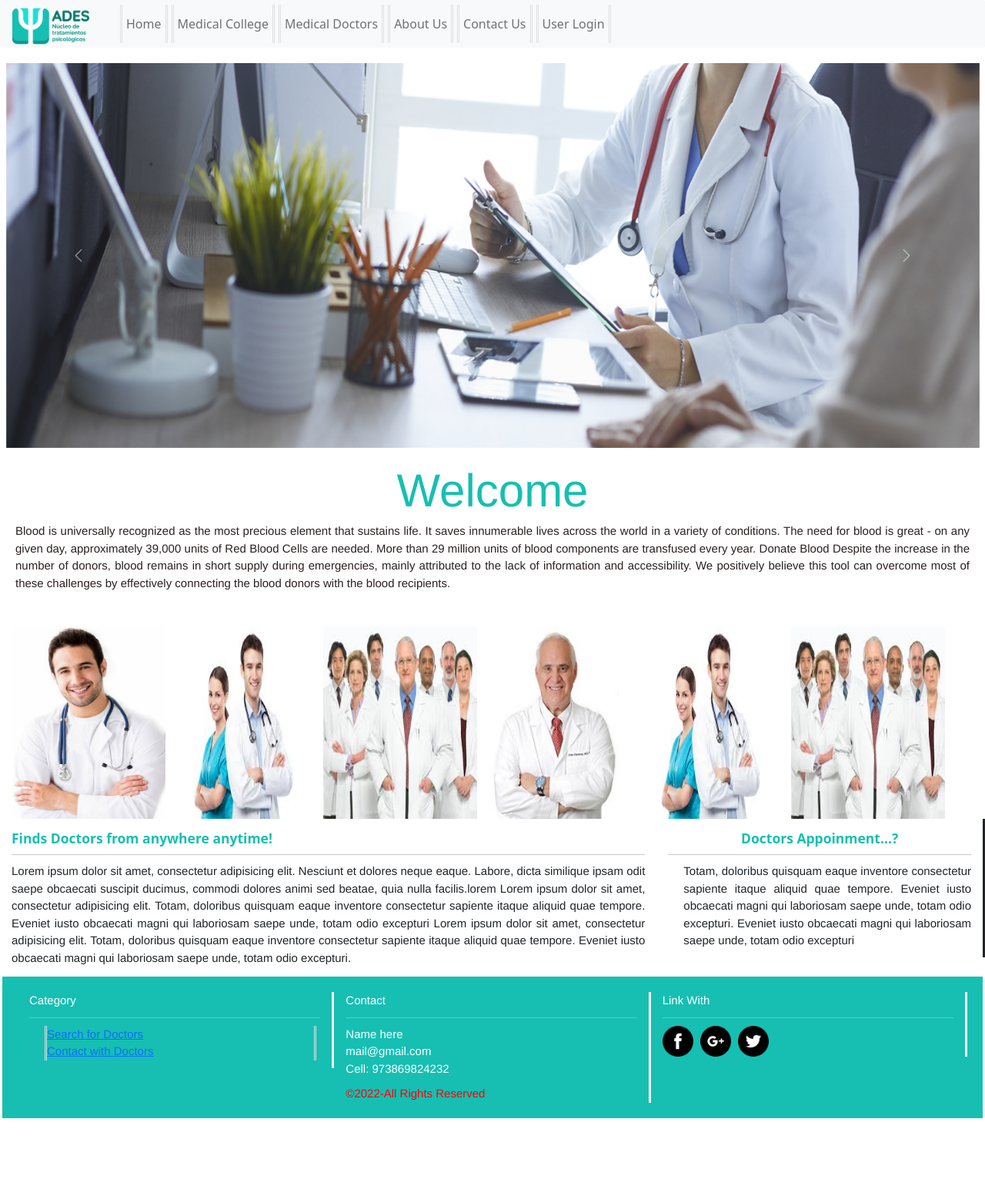
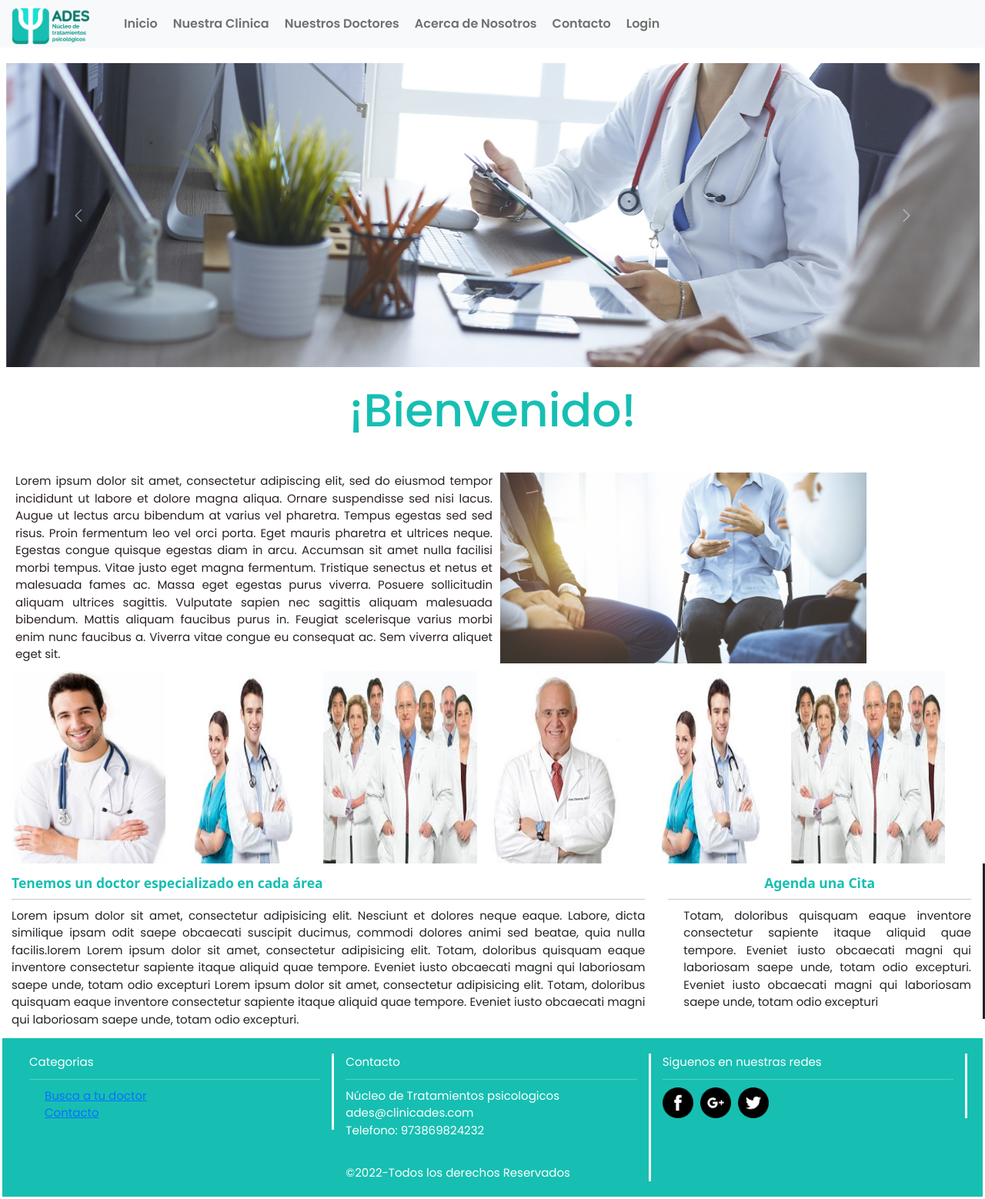
Before and after one commit to krizuwu/Proyect-UDG-Web-site, a PHP site: page / in a window 1280 px wide. Shown: the whole page at 77% size. Before the commit the page ends 1453 px from the top, so only its background shows below. Run offline with PHP 8.4, Linux system fonts and the light colour scheme.

Commit message:
Add files via upload

```diff
--- a/PHP/public/about.php
+++ b/PHP/public/about.php
@@ -6,7 +6,7 @@
 
 	<!-- this is for donor registraton -->
 	<div class="main_content" style="background-color:#fff;">
-		<h3 class="text-center" style="background-color:#16bfb2;color: #fff;">About Us</h3>
+<h1 class="text-center" style="background-color:#16bfb2;color: #fff; height: 40px; font-family: 'Poppins', sans-serif;">Acerca de Nosotros </h1>
 		<div class="col-md-12">
 			<div class="col-md-6">
 				<img src="img/aboutimag33.jpg" alt="" class="img-responsive">
--- a/PHP/public/contact.php
+++ b/PHP/public/contact.php
@@ -5,8 +5,8 @@
 
 
 	<!-- this is for donor registraton -->
+<h1 class="text-center" style="background-color:#16bfb2;color: #fff; height: 40px; font-family: 'Poppins', sans-serif;">Contacto </h1>
 	<div class="contact"  style="background-color: #7faf81;">
-		<h1 class="text-center">Contact us</h1>
 		<form  enctype="multipart/form-data" method="post" class="text-center">
 
 			 Name:<input type="text" name="t1"  required="required" pattern="[a-zA-Z _]{2,15}" title="please enter only character  between 2 to 15 for donor name" />  <br>
--- a/PHP/public/contactus.php
+++ b/PHP/public/contactus.php
@@ -5,7 +5,7 @@
 
 	<!-- this is for donor registraton -->
 	<div class="contactus"  style="background-color:#fff;">
-		<h3 class="text-center" style="background-color:#16bfb2;color: #fff;">Contact Us</h3>
+<h1 class="text-center" style="background-color:#16bfb2;color: #fff; height: 40px; font-family: 'Poppins', sans-serif;">Contacto </h1>
 
 
 
--- a/PHP/public/doctor_patient_login.php
+++ b/PHP/public/doctor_patient_login.php
@@ -5,8 +5,9 @@
 
 
 	<!-- this is for donor registraton -->
+<h1 class="text-center" style="background-color:#16bfb2;color: #fff; height: 40px; font-family: 'Poppins', sans-serif;">Inicia Sesion </h1>
 	<div class="main_content" style="background-color:#fff;">
-		<h2 class="text-center" style="background-color:#16bfb2;color: #fff;padding: 5px;">Choose Your Login</h2>
+
 		<div class="col-md-12">
 			<div class="box1" style="float: left;margin-left: 325px;">
 				<h4 class="text-center;" ><a href="patient_login.php" style="text-decoration: none;color:red;">I am Patient</a></h4>
--- a/PHP/public/doctorinfo.php
+++ b/PHP/public/doctorinfo.php
@@ -4,7 +4,7 @@
 	<!-- mc info -->
 	<div class="doctors">
 
-		                    <h3 class="text-center" style="background-color:#16bfb2;color: #fff;">The Doctors</h3>
+<h1 class="text-center" style="background-color:#16bfb2;color: #fff; height: 40px; font-family: 'Poppins', sans-serif;">Conoce a Nuestros Doctores </h1>
 
 
                              <div class="col-md-12" style="">
--- a/PHP/public/footer.php
+++ b/PHP/public/footer.php
@@ -2,22 +2,23 @@
 			<footer>
 				<div class="col-md-12 fsection">
 					<div class="col-md-4" id="contact">
-					<p>Category</p> <hr>
+					<p>Categorias</p> <hr>
 					<ul>
-						<li><a href="signin.php">Search for Doctors</a></li>
-						<li><a href="signin.php">Contact with Doctors</a></li>
+						<li><a href="signin.php">Busca a tu doctor</a></li>
+						<li><a href="signin.php">Contacto</a></li>
 
 					</ul>
 					</div>
 					<div class="col-md-4">
-						<p>Contact</p> <hr>
-						<p>Name here <br>
-							mail@gmail.com <br>
-							Cell: 973869824232</p>
-							<span style="color: red;font-size: 15px">&copy;<?php echo date('Y'); ?>-All Rights Reserved</span>
+						<p>Contacto</p> <hr>
+						<p>Núcleo de Tratamientos psicologicos <br>
+							ades@clinicades.com <br>
+							Telefono: 973869824232</p>
+							<br>
+						<span style="color: white;font-size: 15px">&copy;<?php echo date('Y'); ?>-Todos los derechos Reservados</span>
 					</div>
 					<div class="col-md-4 share_img">
-					<p>Link With</p> <hr>
+					<p>Siguenos en nuestras redes</p> <hr>
 						<a href="" ><img src="img/fb-free.png" alt="facebok"></a>
 						<a href=""><img src="img/gogle-plud-free.png" alt="google-plus"></a>
 						<a href=""><img src="img/twitter.png" alt="twitter"></a>
--- a/PHP/public/header.php
+++ b/PHP/public/header.php
@@ -3,8 +3,9 @@
 <head>
 	<meta charset="utf-8">
 	<meta http-equiv="X-UA-Compatible" content="IE=edge">
-	<title>Medical Management System</title>
+	<title>Nucleo de Tratamientos Psicologicos ADES</title>
 	<link rel="stylesheet" href="css/bootstrap.min.css">
+	<link href="https://fonts.googleapis.com/css2?family=Poppins:ital,wght@0,100;0,200;0,300;0,400;0,500;0,600;0,700;0,800;0,900;1,100;1,200;1,300;1,400;1,500;1,600;1,700;1,800;1,900&display=swap" rel="stylesheet">
 	<link rel="stylesheet" href="style.css">
 
 	<!-- CSS only -->
@@ -24,21 +25,21 @@
   <div class="collapse navbar-collapse" id="navbarSupportedContent">
     <ul class="navbar-nav mr-auto">
       <li class="nav-item active">
-        <a class="nav-link" href="index.php">Home</a>
+        <a class="nav-link" href="index.php">Inicio</a>
       </li>
       <li class="nav-item">
-        <a class="nav-link" href="medical_college.php">Medical College</a>
+        <a class="nav-link" href="medical_college.php">Nuestra Clinica</a>
       </li>
       <li class="nav-item">
-        <a class="nav-link" href="doctorinfo.php">Medical Doctors</a>
+        <a class="nav-link" href="doctorinfo.php">Nuestros Doctores</a>
       </li>
 	  <li class="nav-item">
-        <a class="nav-link" href="about.php">About Us</a>
+        <a class="nav-link" href="about.php">Acerca de Nosotros</a>
       </li><li class="nav-item">
-        <a class="nav-link" href="contactus.php">Contact Us</a>
+        <a class="nav-link" href="contactus.php">Contacto</a>
       </li>
 	  <li class="nav-item">
-        <a class="nav-link" href="signin.php">User Login</a>
+        <a class="nav-link" href="signin.php">Login</a>
       </li>
     </ul>
 </nav>
--- a/PHP/public/index.php
+++ b/PHP/public/index.php
@@ -2,13 +2,13 @@
 <!-- carousel imagenes -->
 <div class="container-fluid">
 
-<div id="carouselExampleControls" class="carousel slide" data-bs-ride="carousel">
+<div id="carouselExampleControls" style="width: 100%; height: 100%" class="carousel slide" data-bs-ride="carousel">
   <div class="carousel-inner">
     <div class="carousel-item active">
-      <img src="./photo/header1.jpg" class="d-block w-100" alt="...">
+      <img src="./photo/header1.jpg" style="width: 100%; height: 100%" class="d-block w-100" alt="...">
     </div>
     <div class="carousel-item">
-      <img src="./photo/header2.jpg" class="d-block w-100" alt="...">
+      <img src="./photo/header2.jpg" style="width: 100%; height: 100%" class="d-block w-100" alt="...">
     </div>
   </div>
   <button class="carousel-control-prev" type="button" data-bs-target="#carouselExampleControls" data-bs-slide="prev">
@@ -25,9 +25,12 @@
 	<!-- this is for welcome -->
 	<div class="content">
 		<article>
-			<H1>Welcome</H1>
-			<p class="text-justify">Blood is universally recognized as the most precious element that sustains life. It saves innumerable lives across the world in a variety of conditions. The need for blood is great - on any given day, approximately 39,000 units of Red Blood Cells are needed. More than 29 million units of blood components are transfused every year. Donate Blood Despite the increase in the number of donors, blood remains in short supply during emergencies, mainly attributed to the lack of information and accessibility. We positively believe this tool can overcome most of these challenges by effectively connecting the blood donors with the blood recipients.
-			</p>
+			<H1>¡Bienvenido!</H1>
+
+			<div style="width: 50%; margin-left: auto; margin-right: auto; float: left; margin-top: 40px;">
+			<p class="text-justify" style="align-content: center;" >Lorem ipsum dolor sit amet, consectetur adipiscing elit, sed do eiusmod tempor incididunt ut labore et dolore magna aliqua. Ornare suspendisse sed nisi lacus. Augue ut lectus arcu bibendum at varius vel pharetra. Tempus egestas sed sed risus. Proin fermentum leo vel orci porta. Eget mauris pharetra et ultrices neque. Egestas congue quisque egestas diam in arcu. Accumsan sit amet nulla facilisi morbi tempus. Vitae justo eget magna fermentum. Tristique senectus et netus et malesuada fames ac. Massa eget egestas purus viverra. Posuere sollicitudin aliquam ultrices sagittis. Vulputate sapien nec sagittis aliquam malesuada bibendum. Mattis aliquam faucibus purus in. Feugiat scelerisque varius morbi enim nunc faucibus a. Viverra vitae congue eu consequat ac. Sem viverra aliquet eget sit.
+			</p></div>
+			<div style="width: 50%; margin-left: auto; margin-right: auto; float: right; margin-top: 40px; justify-content: center;" > <img style="padding-left: 10px; padding-right: 10px; align-content: center; text-align: center;" src="img/header33.jpg" width="80%" height="80%" alt="Sesiones en grupo"/> </div>
 		</article>
 
 
@@ -49,14 +52,14 @@
 	<div class="main_content">
 		<div class="col-md-8">
 			<article>
-			<h3 style="font-weight: bold;font-family:inherit;">Finds Doctors from anywhere anytime!</h3><hr>
+			<h3 style="font-weight: bold;font-family:inherit;">Tenemos un doctor especializado en cada área</h3><hr>
 				<p class="text-justify">Lorem ipsum dolor sit amet, consectetur adipisicing elit. Nesciunt et dolores neque eaque. Labore, dicta similique ipsam odit saepe obcaecati suscipit ducimus, commodi dolores animi sed beatae, quia nulla facilis.lorem
 				Lorem ipsum dolor sit amet, consectetur adipisicing elit. Totam, doloribus quisquam eaque inventore consectetur sapiente itaque aliquid quae tempore. Eveniet iusto obcaecati magni qui laboriosam saepe unde, totam odio excepturi
 				Lorem ipsum dolor sit amet, consectetur adipisicing elit. Totam, doloribus quisquam eaque inventore consectetur sapiente itaque aliquid quae tempore. Eveniet iusto obcaecati magni qui laboriosam saepe unde, totam odio excepturi.</p>
 			</article>
 		</div>
 		<div class="col-md-4">
-			<h3 class="text-center" style="font-weight:bold;font-family:inherit;">Doctors Appoinment...?</h3><hr>
+			<h3 class="text-center" style="font-weight:bold;font-family:inherit;">Agenda una Cita</h3><hr>
 			<ul class="text-justify">
 
 				Totam, doloribus quisquam eaque inventore consectetur sapiente itaque aliquid quae tempore. Eveniet iusto obcaecati magni qui laboriosam saepe unde, totam odio excepturi.  Eveniet iusto obcaecati magni qui laboriosam saepe unde, totam odio excepturi
--- a/PHP/public/medical_college.php
+++ b/PHP/public/medical_college.php
@@ -3,7 +3,7 @@
 
 	<!-- mc info -->
 	<div class="form-group mc">
-		<h2 class="text-center" style="background-color:#16bfb2;color: #fff;">Public Medical College</h2>
+<h1 class="text-center" style="background-color:#16bfb2;color: #fff; height: 40px; font-family: 'Poppins', sans-serif;">Nuestra Clinica </h1>
 
                               <table cellpadding="10" cellspacing="10" class="table table-hover">
 
--- a/PHP/public/style.css
+++ b/PHP/public/style.css
@@ -1,20 +1,22 @@
 @import url('https://fonts.googleapis.com/css?family=Play');
 @import url('https://fonts.googleapis.com/css?family=El+Messiri');
+@import url('https://fonts.googleapis.com/css2?family=Poppins:ital,wght@0,100;0,200;0,300;0,400;0,500;0,600;0,700;0,800;0,900;1,100;1,200;1,300;1,400;1,500;1,600;1,700;1,800;1,900&display=swap');
+
 body{
 	padding: 5px auto;
-    font-family: 'El Messiri', sans-serif;
+    font-family: 'Poppins', sans-serif;
     background-size:cover;
  }
 /*Main contain */
 
 .content > article:nth-child(1) > h1:nth-child(1){
     color: #16bfb2;
-    font-family: 'Franklin Gothic Medium', 'Arial Narrow', Arial, sans-serif;
+    font-family: 'Poppins', sans-serif;
     font-size: 60px;
     text-align: center;
 }
 .text-justify{
-    font-family: 'Franklin Gothic Medium', 'Arial Narrow', Arial, sans-serif;
+    font-family: 'Poppins', sans-serif;
     font-size: 15px;
 
 }
@@ -222,13 +235,7 @@
 
     list-style: none;
     color:rgb(224, 224, 224);
-    border-style: none double;
-    margin-right: 5px;
-}
-
-
-.formstyle{
-    box-shadow: 4px 5px 3px 2px black;
+    margin-right: 10px;
 }
 
 
@@ -275,7 +283,7 @@
 	background-color:#16bfb2;
 	padding: 20px;
 	color: #fff;
-    font-family: 'Franklin Gothic Medium', 'Arial Narrow', Arial, sans-serif;
+    font-family: 'Poppins', sans-serif;
     font-size: 15px;
     border-style: solid;
     border-color: #fff;
@@ -287,3 +295,29 @@
     border-top: #16bfb2;
 
 }
+
+
+.nav-item{
+	font-family: 'Poppins', sans-serif;
+	font-weight: 600;
+}
+
+.btn-login{
+	border-radius: 10px;
+	color: white;
+	text-decoration: none;
+	margin-top: 10px;
+	margin-bottom: 10px;
+	padding: 10px;
+	text-align: center;
+	font-size: 15pt;
+	font-weight: 600;
+
+
+
+}
+
+.btn-login, a:hover{
+	color: #ffffff;
+	text-decoration: none;
+}
--- a/PHP/public/userlogin.php
+++ b/PHP/public/userlogin.php
@@ -6,8 +6,8 @@
 
 
 	<!-- this is for donor registraton -->
+<h1 class="text-center" style="background-color:#16bfb2;color: #fff; height: 40px; font-family: 'Poppins', sans-serif;">Donor/Seeker Login </h1>
 	<div class="login" style="background-color:#fff;">
-		<h3 class="text-center" style="background-color:#272327;color: #fff;">Donor/Seeker Login</h3>
 			<div class="formstyle" style="float: right;padding:20px;border: 1px solid lightgrey;margin-right:415px; margin-bottom:30px;background-color: #101011;color: #0d0623;">
 				<form action="" method="post" class="text-center form-group">
 					<label>
```
Also changed, not shown: other parts of PHP/public/style.css (+18 -6 lines), PHP/public/patient_login.php (+8 -4 lines), PHP/public/signin.php (+8 -4 lines).
